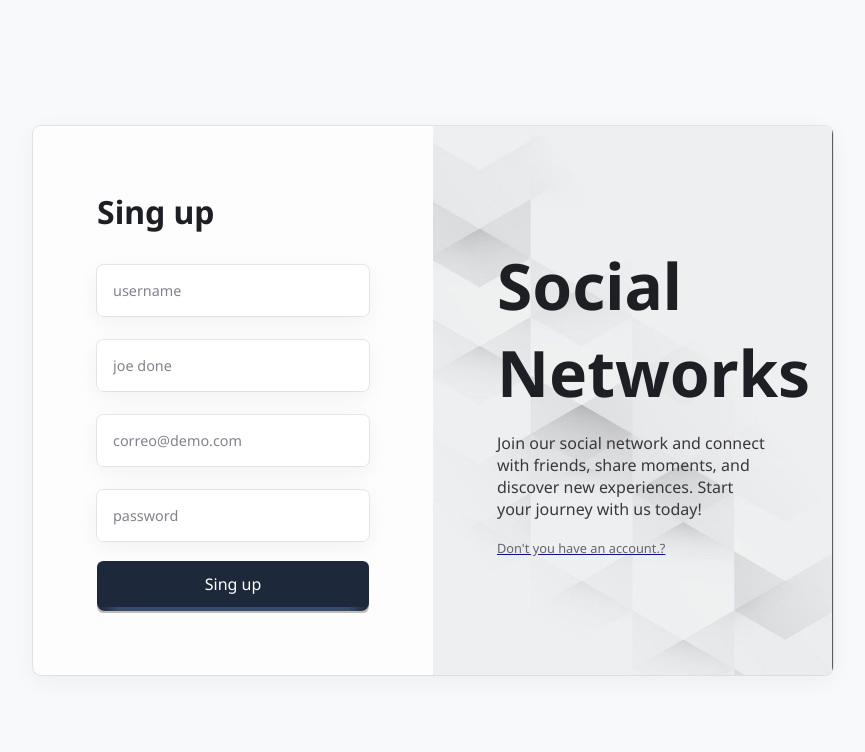
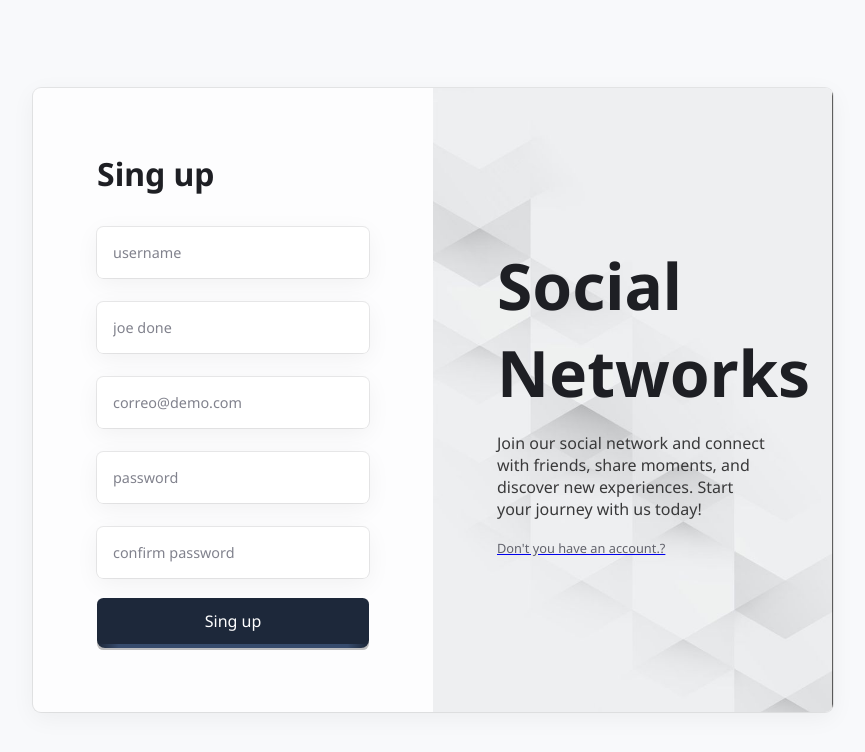
Before and after one commit to codewithandres/frontend, a React (Vite) app: page /sing-up in a window 1280 px wide. Shown: the top 752 px of the page, without its empty margins (207-1072 px from the left). Built offline with nearby package versions, Linux system fonts and the light colour scheme.

Commit message:
feat: implementar formulario de registro con validación usando react-hook-form y zod; agregar esquema de autenticación

```diff
--- a/package.json
+++ b/package.json
@@ -10,12 +10,15 @@
     "preview": "vite preview"
   },
   "dependencies": {
+    "@hookform/resolvers": "^5.2.1",
     "axios": "^1.11.0",
     "lucide-react": "^0.525.0",
     "react": "^19.1.0",
     "react-dom": "^19.1.0",
+    "react-hook-form": "^7.62.0",
     "react-router": "^7.6.3",
-    "sass": "^1.89.2"
+    "sass": "^1.89.2",
+    "zod": "^4.0.14"
   },
   "devDependencies": {
     "@eslint/js": "^9.30.1",
--- a/src/page/register/Sing-up.tsx
+++ b/src/page/register/Sing-up.tsx
@@ -1,9 +1,22 @@
+import { useForm, type SubmitHandler } from 'react-hook-form';
+import { zodResolver } from '@hookform/resolvers/zod';
+
 import { Link } from 'react-router';
 import { Buttom } from '../../components/Buttom';
 
 import './sing-up.scss';
+import { authSingUp } from '../../scheme/auth.scheme';
 
 export const SingUp = () => {
+	const {
+		register,
+		handleSubmit,
+		formState: { errors },
+		// watch,
+	} = useForm<TypeForm>({ resolver: zodResolver(authSingUp) });
+
+	const onSubmit: SubmitHandler<TypeForm> = data => console.log(data);
+
 	return (
 		<div className='sing-up'>
 			<div className='card'>
@@ -16,19 +29,39 @@ export const SingUp = () => {
 					<Link to={'/sing-in'}>
 						<span>Don't you have an account.?</span>
 					</Link>
+				</div>
 
-					{/* <button>Sing in</button> */}
-				</div>
 				<div className='right'>
 					<h2>Sing up</h2>
-					<form>
-						<input type='text' placeholder='Username' required />
-						<input type='text' placeholder='Joe Done' required />
-						<input type='email' placeholder='correo@demo.com' required />
-						<input type='password' placeholder='Password' required />
+					<form onSubmit={handleSubmit(onSubmit)}>
+						<input type='text' placeholder='Username' {...register('username')} />
+						{errors.username?.message && (
+							<span className='error'>{errors.username.message}</span>
+						)}
 
+						<input type='text' placeholder='Joe Done' {...register('name')} />
+						{errors.name?.message && <span className='error'>{errors.name.message}</span>}
+
+						<input type='email' placeholder='correo@demo.com' {...register('email')} />
+						{errors.email?.message && (
+							<span className='error'>{errors.email.message}</span>
+						)}
+						<input type='password' placeholder='Password' {...register('password')} />
+						{errors.password?.message && (
+							<span className='error'>{errors.password.message}</span>
+						)}
+
+						<input
+							type='password'
+							placeholder='Confirm Password'
+							{...register('confirmPassword')}
+						/>
+						{errors.confirmPassword?.message && (
+							<span className='error'>{errors.confirmPassword.message}</span>
+						)}
 						<Buttom>Sing up</Buttom>
 					</form>
+					{/* <div>{JSON.stringify(watch(), null, 2)}</div> */}
 				</div>
 			</div>
 		</div>
--- /dev/null
+++ b/src/scheme/auth.scheme.ts
@@ -0,0 +1,26 @@
+import { z } from 'zod';
+
+export const authSingUp = z
+	.object({
+		username: z
+			.string()
+			.min(3, { message: 'The username must have at least 3 characters.' })
+			.max(20, { message: 'The username must have a maximum of 20 characters.' }),
+		email: z.email({
+			pattern: z.regexes.unicodeEmail,
+			message: 'The email is not valid.',
+		}),
+		password: z
+			.string()
+			.min(6, { message: 'The password must have at least 6 characters.' })
+			.max(20, { message: 'The password must have a maximum of 20 characters.' }),
+		name: z
+			.string()
+			.min(3, { message: 'The username must have at least 3 characters.' })
+			.max(25, { message: 'The username must have a maximum of 20 characters.' }),
+		confirmPassword: z.string(),
+	})
+	.refine(data => data.password === data.confirmPassword, {
+		path: ['confirmPassword'],
+		message: 'The passwords do not match.',
+	});
```
Also changed, not shown: src/vite-env.d.ts (+8 -0 lines), 1 other file (tests, documents, lock files or other folders).
